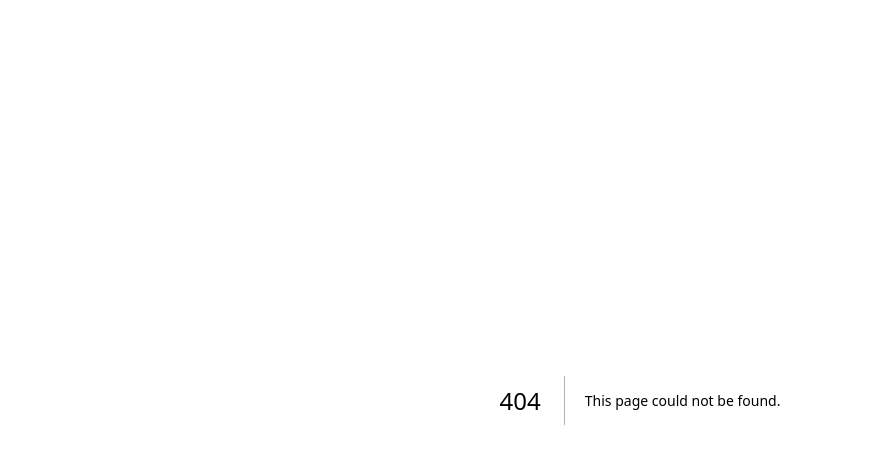
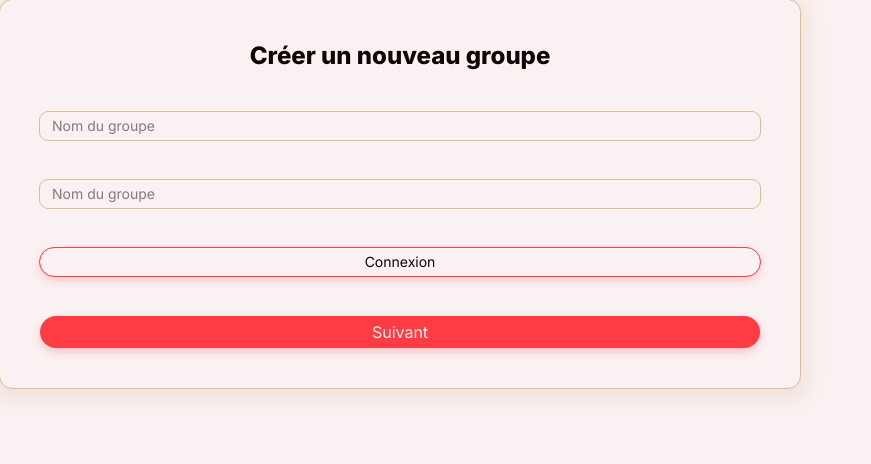
Before and after one commit to onxzy/super-santa, a Next.js app in the folder client/: page /new-group-2 in a window 1280 px wide. Before the commit this address had no page. Shown: the top 464 px of the page, without its empty margins (0-871 px from the left). Built offline with nearby package versions, Linux system fonts and the light colour scheme.

Commit message:
Display component

```diff
--- /dev/null
+++ b/client/src/app/new-group-2/page.tsx
@@ -0,0 +1,42 @@
+'use client'
+import { useRouter } from 'next/navigation'
+import Input from '@/components/Input';
+import { ReactNode, useState } from 'react';
+import PrimaryButton from '@/components/PrimaryButton';
+import Display from '@/components/Display';
+
+export default function NewGroup() {
+  const router = useRouter();
+  const [groupName, setGroupName] = useState('');
+  const [password, setPassword] = useState('');
+  const [passwordConfirm, setPasswordConfirm] = useState('');
+  const [step1, setStep1] = useState(true);
+  const [step2, setStep2] = useState(false);
+
+
+  return (<div>
+    <Display
+        title='Créer un nouveau groupe'
+        ifSecondaryButton
+        >
+
+
+        <Input
+            type="text"
+            placeholder="Nom du groupe"
+            value={groupName}
+            onChange={(e) => { setGroupName(e.target.value); }}
+          />
+
+        <Input
+            type="text"
+            placeholder="Nom du groupe"
+            value={groupName}
+            onChange={(e) => { setGroupName(e.target.value); }}
+          />
+
+    </Display>
+    </div>
+
+  );
+}
--- a/client/src/app/new-group/page.tsx
+++ b/client/src/app/new-group/page.tsx
@@ -3,7 +3,6 @@ import { useRouter } from 'next/navigation'
 import Input from '@/components/Input';
 import { useState } from 'react';
 import PrimaryButton from '@/components/PrimaryButton';
-import {SuperSantaAPI} from 'super-santa-sdk';
 
 export default function NewGroup() {
   const router = useRouter();
--- /dev/null
+++ b/client/src/app/new-group/pageV2.tsx
@@ -0,0 +1,35 @@
+'use client'
+import { useRouter } from 'next/navigation'
+import Input from '@/components/Input';
+import { ReactNode, useState } from 'react';
+import PrimaryButton from '@/components/PrimaryButton';
+import Display from '@/components/Display';
+
+export default function NewGroup() {
+  const router = useRouter();
+  const [groupName, setGroupName] = useState('');
+  const [password, setPassword] = useState('');
+  const [passwordConfirm, setPasswordConfirm] = useState('');
+  const [step1, setStep1] = useState(true);
+  const [step2, setStep2] = useState(false);
+
+
+  return (<div>
+    <Display
+        title='hello'
+        ifSecondaryButton
+        >
+
+
+        <Input
+            type="text"
+            placeholder="Nom du groupe"
+            value={groupName}
+            onChange={(e) => { setGroupName(e.target.value); }}
+          />
+
+    </Display>
+    </div>
+
+  );
+}
--- /dev/null
+++ b/client/src/components/Display.tsx
@@ -0,0 +1,35 @@
+import { Input } from "postcss";
+import PrimaryButton from "./PrimaryButton";
+import { ReactNode, useState } from "react";
+import SecondaryButton from "./SecondaryButton";
+
+//export default function Display(title : string, ifSecondaryButton? : boolean){
+  export interface DisplayProps {
+    title : string;
+    ifSecondaryButton : boolean;
+    children : ReactNode
+  }
+
+const Display : React.FC<DisplayProps> = ({ title, ifSecondaryButton, children}) => {
+
+    return(
+        <div id='NEW_GROUP_STEP_1' className='flex flex-col gap-y-10 p-10 w-200 outline-1 outline-beige-500 rounded-xl shadow-sm-beige'>
+        <p className='text-2xl text-center font-extrabold'>{title}</p>
+
+        {children}
+
+        {ifSecondaryButton &&
+        <SecondaryButton
+          text="Connexion"
+          onClick={() => {}} //METTRE LA FONCTION POUR SE CONNECTER
+        />}
+
+        <PrimaryButton
+          text="Suivant"
+          onClick={() => {}}
+        />
+
+      </div>)
+}
+
+export default Display;
```
